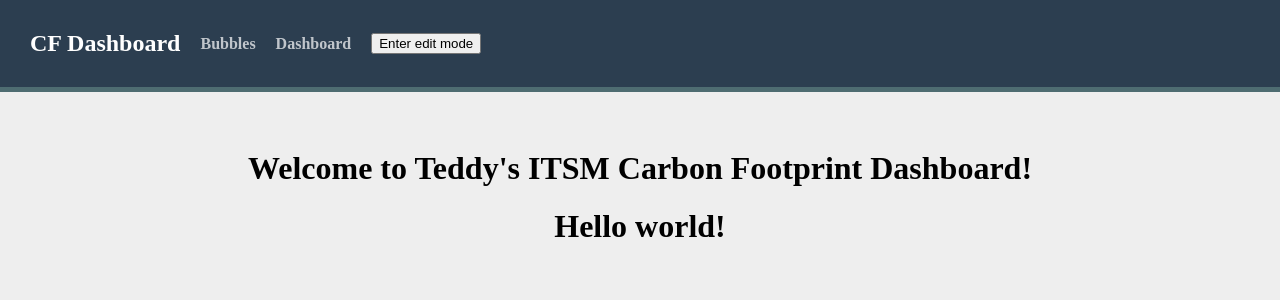
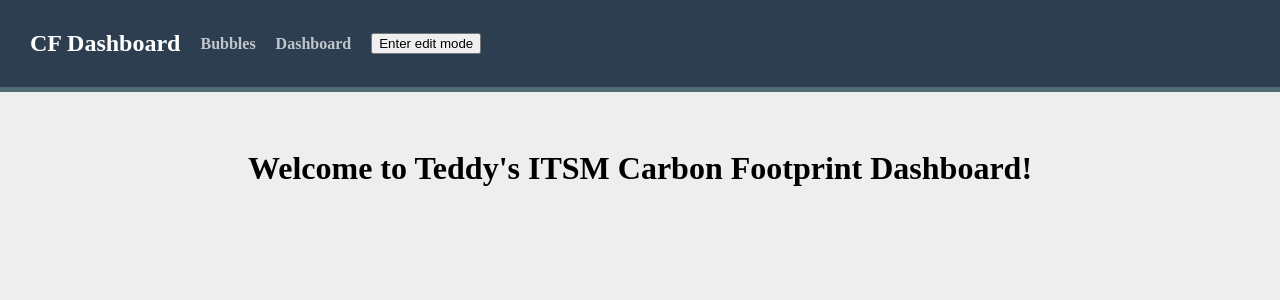
Before and after one commit to tddschn/itsm-carbon-footprint-dashboard, a Vue app: page / in a window 1280 px wide. Shown: the top 300 px of the page. Built offline with nearby package versions, Linux system fonts and the light colour scheme.

Commit message:
2022-10-25T15-05-36Z

```diff
--- a/src/views/Home.vue
+++ b/src/views/Home.vue
@@ -1,7 +1,7 @@
 <template>
   <div class="home">
     <h1>Welcome to Teddy's ITSM Carbon Footprint Dashboard!</h1>
-    <h1 class="text-3xl font-bold underline">Hello world!</h1>
+    <!-- <h1 class="text-3xl font-bold underline">Hello world!</h1> -->
     <!-- <router-link to="/bubbles">Bubbles</router-link> |
     <router-link to="/dashboard">Dashboard</router-link> -->
   </div>
```
